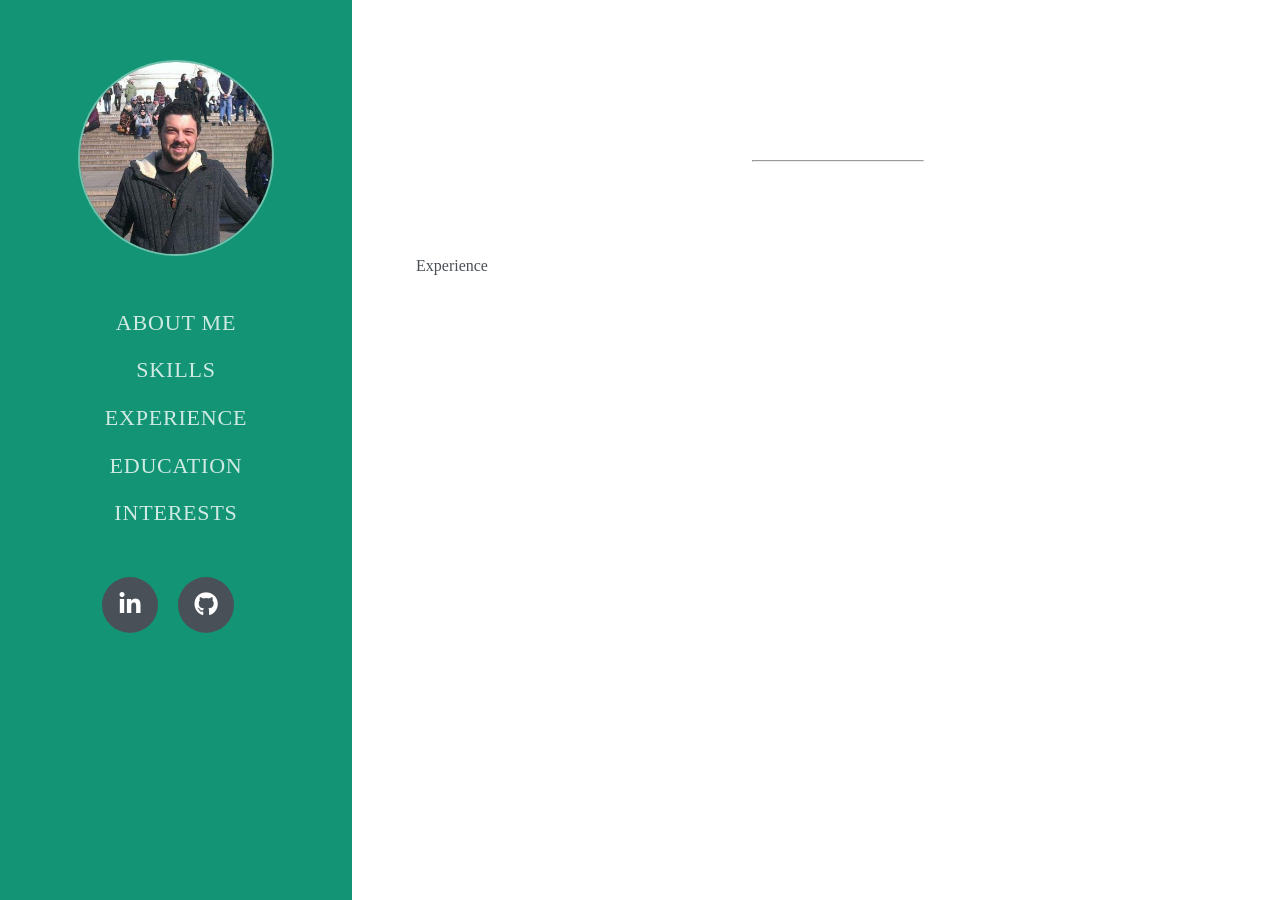
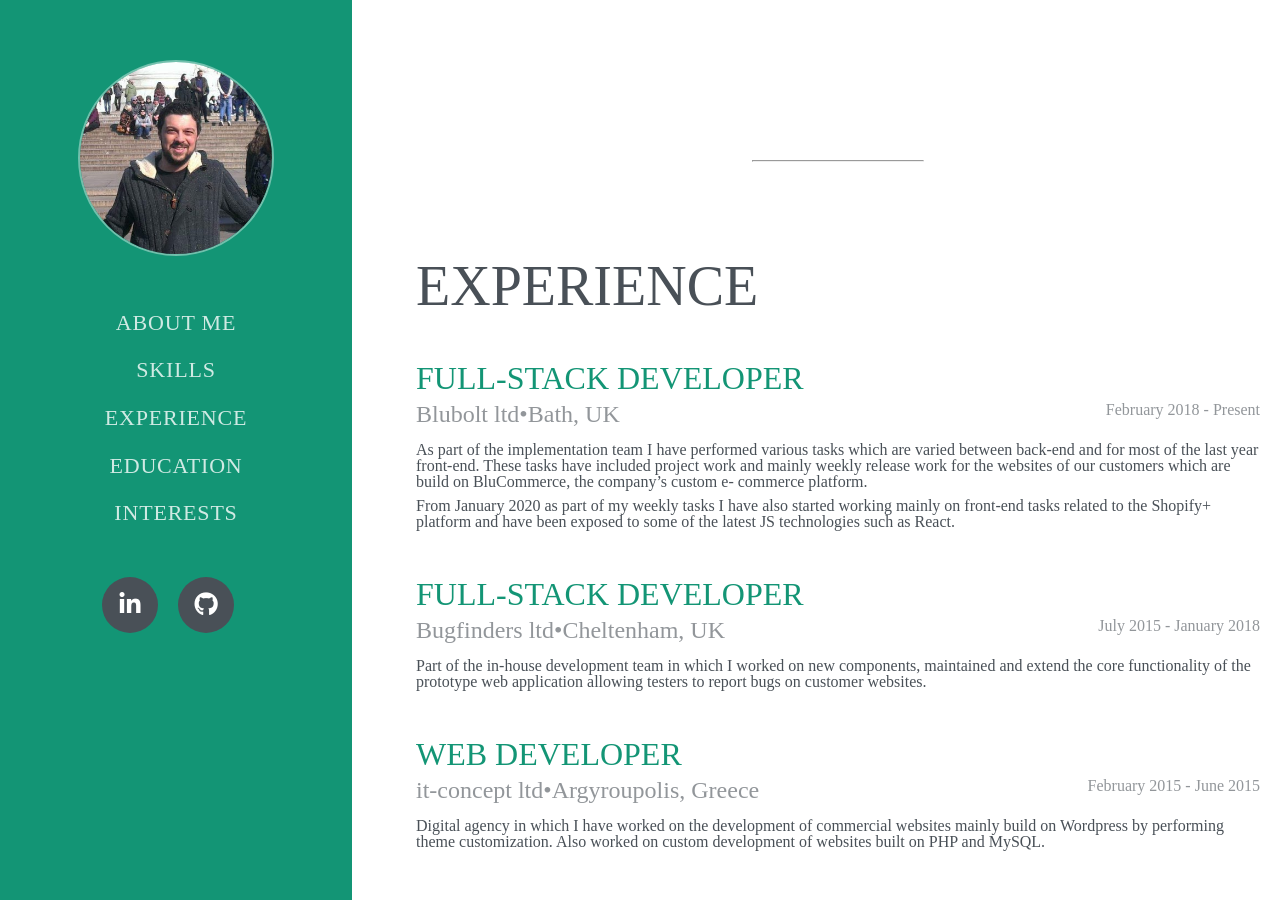
Before and after one commit to ltdev22/ltdev22.github.io, a Jekyll site: the page built from index.html, in a window 1280 px wide and 900 px high, scrolled down 1630 px. Built offline with Jekyll 4.4.1, drawn with Linux system fonts in a browser that asks for light colours; some of the changed text lies outside the part shown.

Commit message:
Add experience/jobs section

```diff
--- /dev/null
+++ b/_data/experience.yml
@@ -0,0 +1,55 @@
+- job_title: Full-stack Developer
+  company_info: Blubolt ltd
+  location: Bath, UK
+  description: "<p>As part of the implementation team I have performed various tasks which are
+  varied between back-end and for most of the last year front-end. These tasks
+  have included project work and mainly weekly release work for the websites
+  of our customers which are build on BluCommerce, the company’s custom e-
+  commerce platform.</p>
+  <p>From January 2020 as part of my weekly tasks I have also started working
+mainly on front-end tasks related to the Shopify+ platform and have been
+exposed to some of the latest JS technologies such as React.</p>"
+  date: February 2018 - Present
+
+
+- job_title: Full-stack Developer
+  company_info: Bugfinders ltd
+  location: Cheltenham, UK
+  description: "<p>Part of the in-house development team in which I worked on new
+components, maintained and extend the core functionality of the prototype
+web application allowing testers to report bugs on customer websites.</p>"
+  date: July 2015 - January 2018
+
+
+- job_title: Web Developer
+  company_info: it-concept ltd
+  location: Argyroupolis, Greece
+  description: "<p>Digital agency in which I have worked on the development of commercial
+websites mainly build on Wordpress by performing theme customization.
+Also worked on custom development of websites built on PHP and MySQL.</p>"
+  date: February 2015 - June 2015
+
+
+- job_title: PHP Developer
+  company_info: 3Works Development Studio
+  location: Athens, Greece
+  description: "<p>Digital agency in which I have worked on the backend development of a
+prototype web application using PHP and MySQL.</p>
+<p>Also worked on the development of commercial websites which are build on
+top of the core functionality of the company’s custom cms.</p>"
+  date: February 2014 - September 2014
+
+
+- job_title: CMS Developer
+  company_info: Focus-on group
+  location: Glyfada, Greece
+  description: "<p>Digital agency in which I worked mainly on theme customization for websites
+based on Wordpress and Prestashop open source cms’s</p>"
+  date: June 2013 - August 2013
+
+
+- job_title: 1st level Hardware engineer
+  company_info: Intracom Telecom
+  location: Paiania, Greece
+  description: "<p>Six-month internship during my studies at the TEI of Epirus</p>"
+  date: May 2010 - October 2010
--- a/_includes/sections/experience.html
+++ b/_includes/sections/experience.html
@@ -1,5 +1,24 @@
 <hr id="experience" />
 
 <section class="resume-section experience">
-    Experience
+    <h2 class="section-heading">Experience</h2>
+
+    {% for job in site.data.experience %}
+        <div class="experience-item">
+            <div class="experience-content">
+                <h3 class="experience-heading">{{ job.job_title }}</h3>
+                <div class="experience-date">
+                    <span>{{ job.date }}</span>
+                </div><!-- /.experience-date -->
+                <div class="experience-subheading">
+                    {{ job.company_info }}&bull;{{ job.location }}
+                </div>
+                <div class="experience-description">
+                    {{ job.description }}
+                </div>
+            </div><!-- /.experience-content -->
+
+        </div><!-- /.experience-item -->
+    {% endfor %}
+
 </section><!-- /.experience -->
--- a/_sass/content.scss
+++ b/_sass/content.scss
@@ -46,19 +46,6 @@
         }
     }
 
-    .dev-skills {
-        font-size: 6rem;
-        display: flex;
-        flex-direction: row;
-        flex-wrap: wrap;
-        align-content:flex-start;
-        li {
-            display: inline-block;
-            margin-right: 4%;
-            margin-bottom: 4%;
-        }
-    }
-
     hr {
         margin: 3rem auto;
         width: 170px;
--- /dev/null
+++ b/_sass/experience.scss
@@ -0,0 +1,26 @@
+.experience {
+    .experience-item {
+        margin-bottom: 3rem;
+    }
+    .experience-heading {
+        font-size: 2rem;
+        color: $base-color;
+        text-transform: uppercase;
+        margin-bottom: 0.5rem;
+    }
+    .experience-date {
+        float: right;
+        color: rgba($text-color, 0.6);
+    }
+    .experience-subheading {
+        font-size: 1.5rem;
+        color: rgba($text-color, 0.6);
+        margin-bottom: 1rem;
+    }
+    .experience-description {
+        margin-bottom: 1rem;
+        p {
+            margin-bottom: 0.5rem;
+        }
+    }
+}
--- a/css/styles.scss
+++ b/css/styles.scss
@@ -6,3 +6,5 @@
 @import 'site.scss';
 @import 'nav.scss';
 @import 'content.scss';
+@import 'skills.scss';
+@import 'experience.scss';
```
